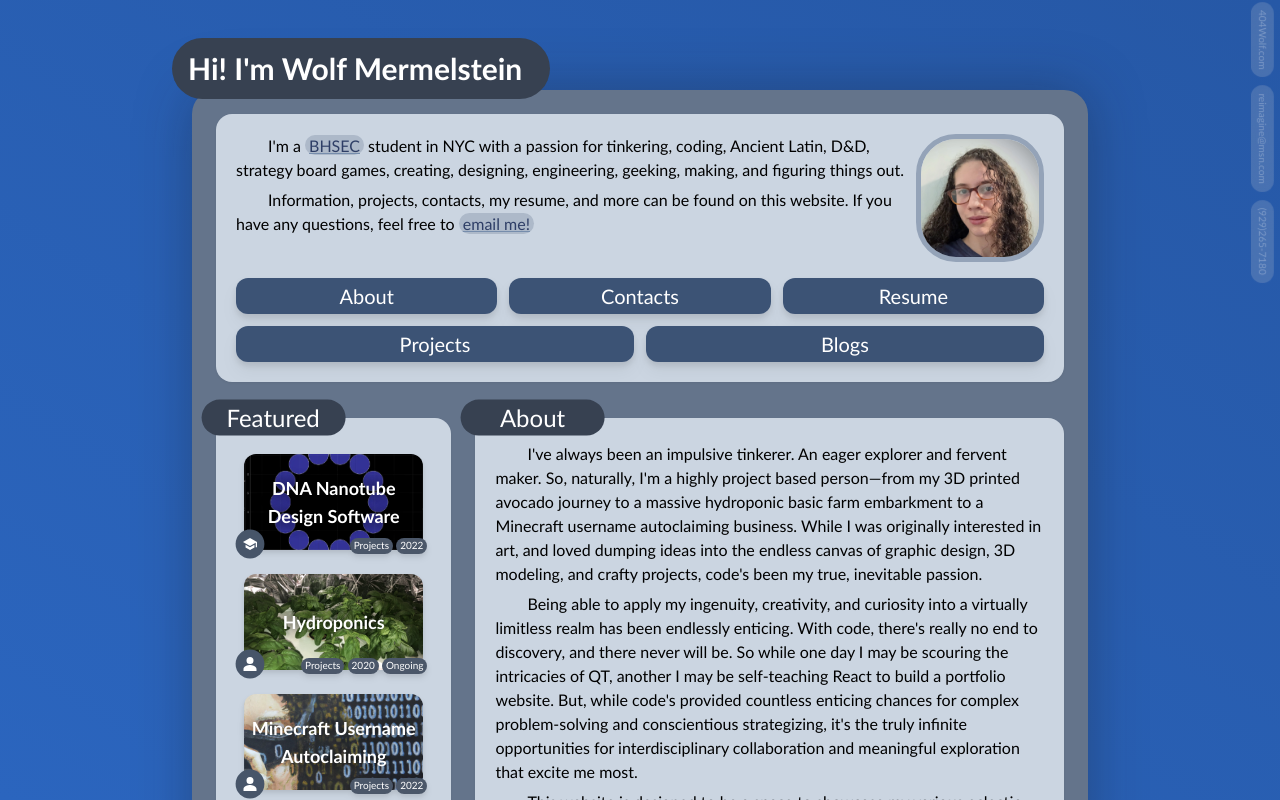
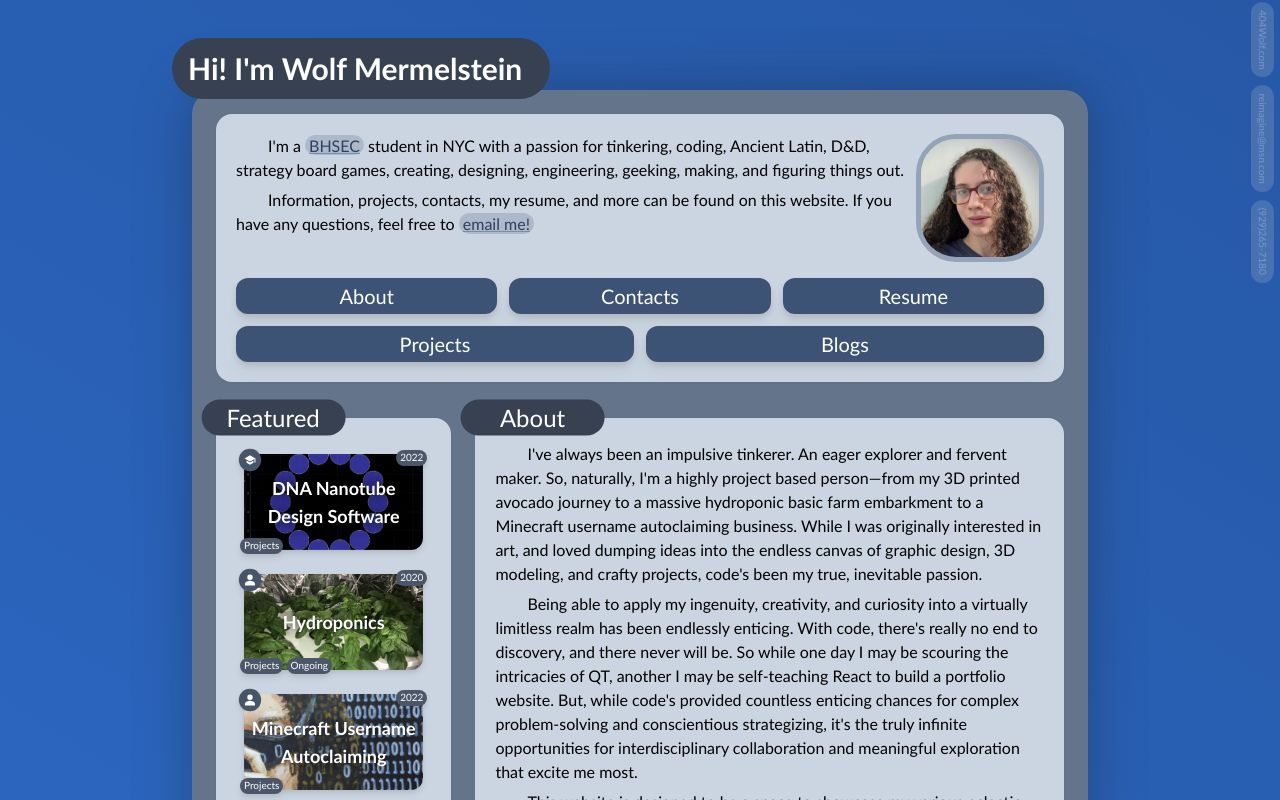
Before and after one commit to 404Wolf/404Wolf.com, a Next.js app: page / in a window 1280 px wide. Shown: the top 800 px of the page. Built offline with nearby package versions, Linux system fonts and the light colour scheme.

Commit message:
Resized icons

```diff
--- a/src/components/posts/BasicPostCard.tsx
+++ b/src/components/posts/BasicPostCard.tsx
@@ -31,15 +31,19 @@ const BasicPostCard = ({ post, tags }: BasicPostCardProps) => {
                 href={post?.path || ""}
                 className={`z-10 ${post ? "" : "pointer-events-none"}`}
             >
-                {post && <div className="absolute -bottom-1 -left-1 z-50 scale-[80%]">{fetchPostIcon(post)}</div>}
                 <div
                     className="bg-cover rounded-xl drop-shadow-md hover:brightness-90 ease-in transition-all relative h-[4.6em] md:h-32 lg:h-24 bg-cover bg-center duration-100 hover:scale-105 flex items-center justify-center bg-gray-100/[35%]"
                     style={{ backgroundImage: `url('${postCover}')` }}
                 >
                     {post && (
+                        <>
+                            <div className="absolute -top-[12px] -left-[12px] z-50 scale-[62%]">
+                                {fetchPostIcon(post)}
+                            </div>
                             <div
                                 className={
-                                post.type && "flex gap-[.2rem] absolute bottom-0 right-0"
+                                    post.type &&
+                                    "flex gap-[.2rem] absolute bottom-0 -left-2"
                                 }
                             >
                                 {post.type && (
@@ -48,7 +52,7 @@ const BasicPostCard = ({ post, tags }: BasicPostCardProps) => {
                                         absolute={!post.type}
                                     />
                                 )}
-                            <Tag children={post.date} absolute={!post.type} />
+
                                 {tags &&
                                     tags.map((tag, index) => (
                                         <Tag
@@ -58,6 +62,8 @@ const BasicPostCard = ({ post, tags }: BasicPostCardProps) => {
                                         />
                                     ))}
                             </div>
+                            <Tag children={post.date} position={"tr"} />
+                        </>
                     )}
 
                     <div className="flex flex-col">
```
Also changed, not shown: public/posts/projects/hydroponics/todo.txt (added). Lines whose indentation alone changed are shown as unchanged.
